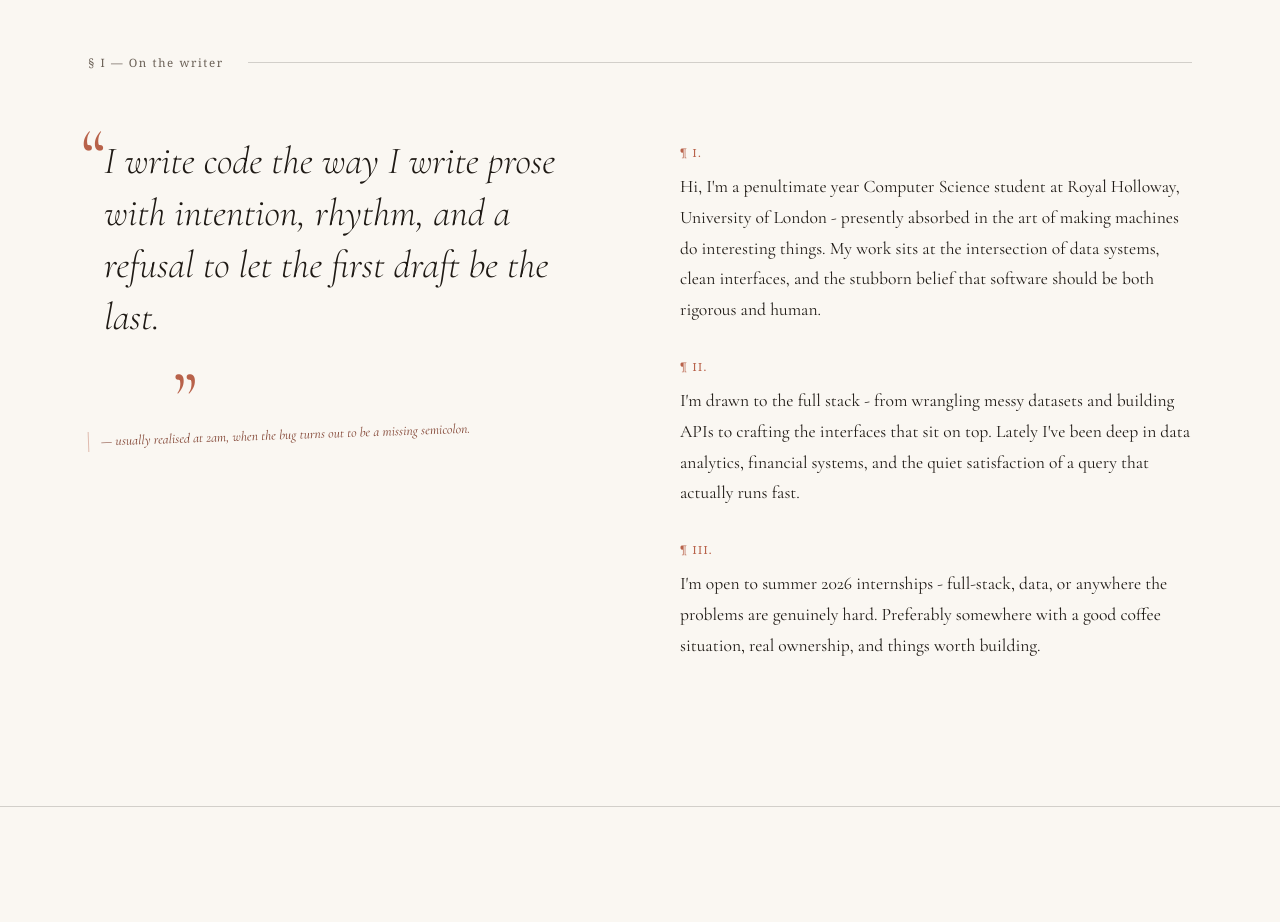
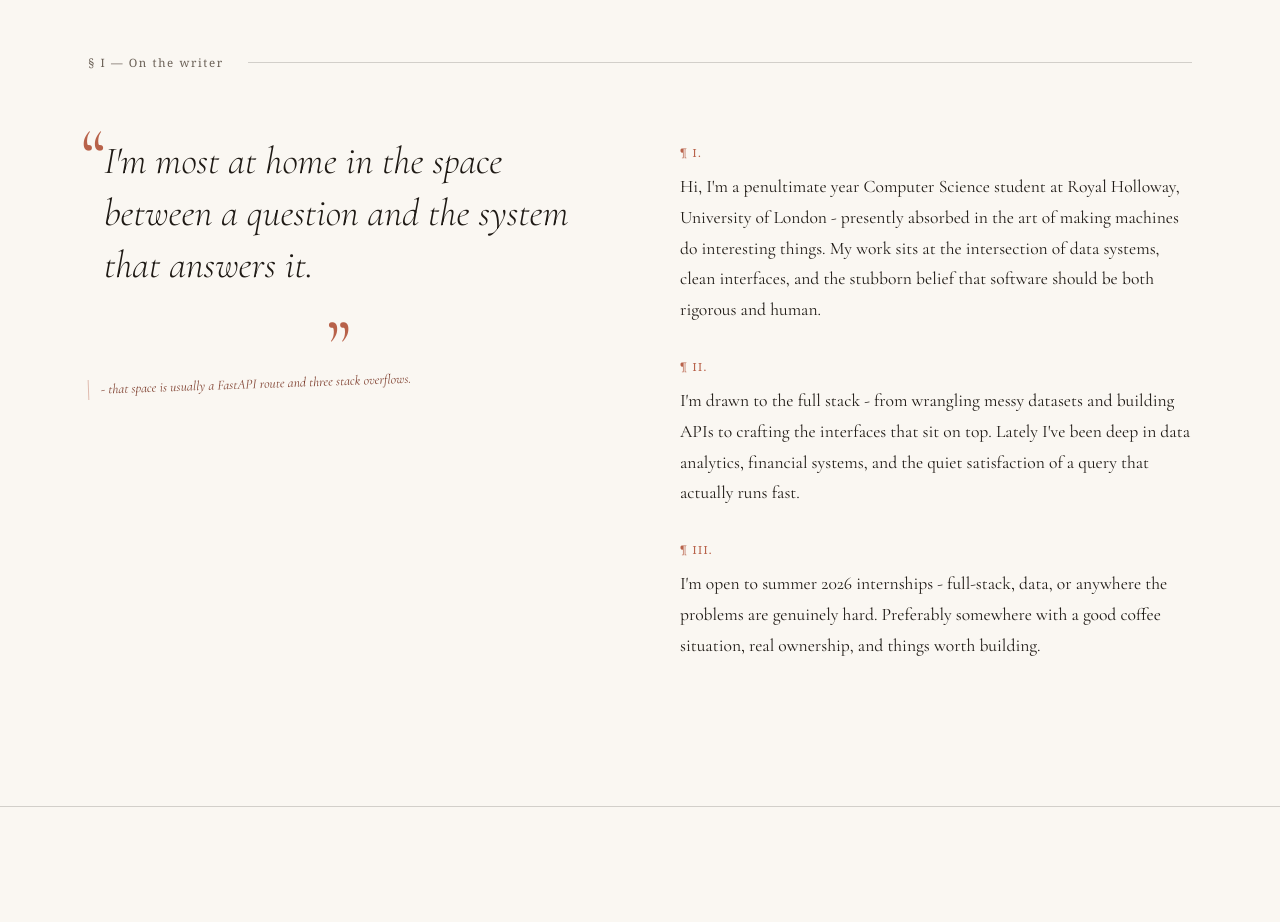
Before and after one commit to lyvnrin/main-portfolio, a React (Vite) app: page / in a window 1280 px wide. Shown: the part 860-1782 px from the top of the page. Built offline with nearby package versions, Linux system fonts and the light colour scheme; no server answers; a web font is replaced by a local one.

Commit message:
Update About component quotes and margin note for clarity and engagement

```diff
--- a/src/components/About.jsx
+++ b/src/components/About.jsx
@@ -116,11 +116,10 @@ export default function About() {
         <div className="about-grid">
           <div className="about-left reveal">
             <blockquote className="about-pull-quote">
-              I write code the way I write prose  with intention, rhythm, and
-              a refusal to let the first draft be the last.
+              I'm most at home in the space between a question and the system that answers it.
             </blockquote>
             <p className="about-margin-note">
-               — usually realised at 2am, when the bug turns out to be a missing semicolon.
+              - that space is usually a FastAPI route and three stack overflows.
             </p>
           </div>
 
```
